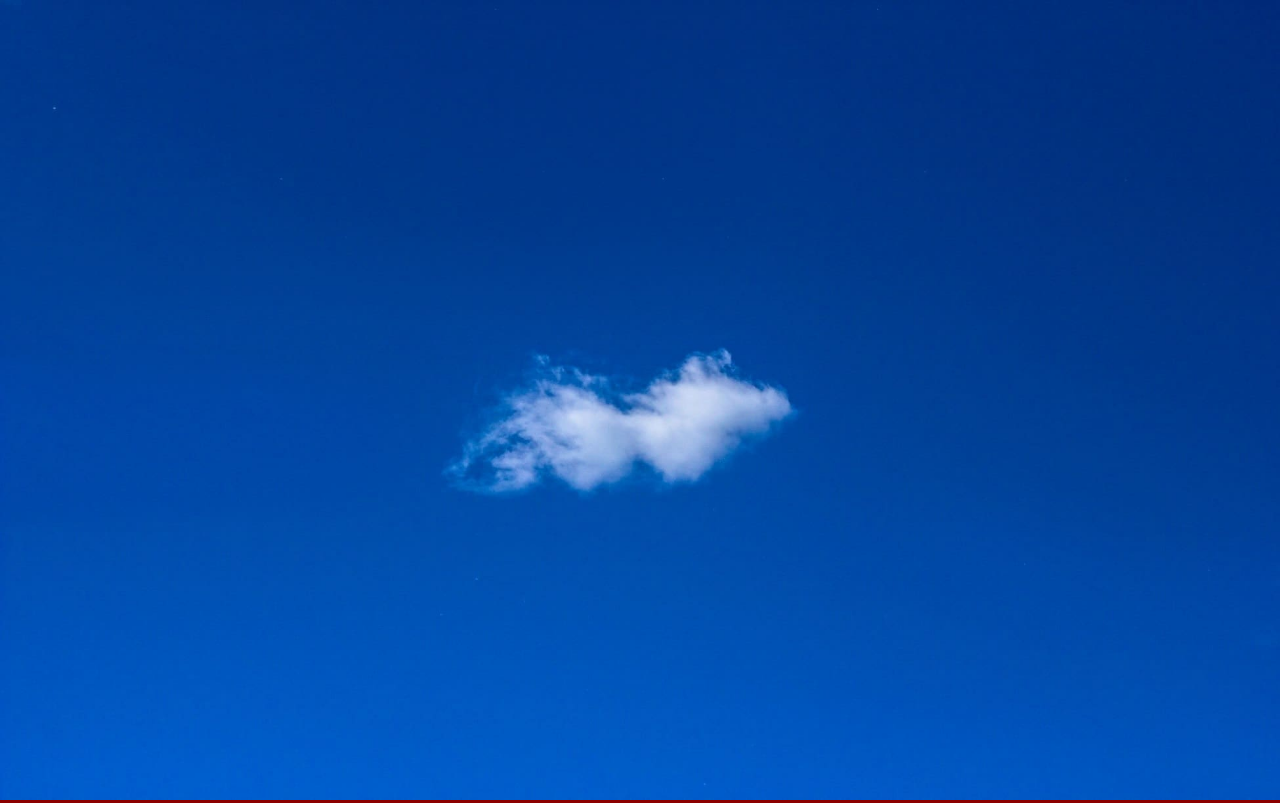
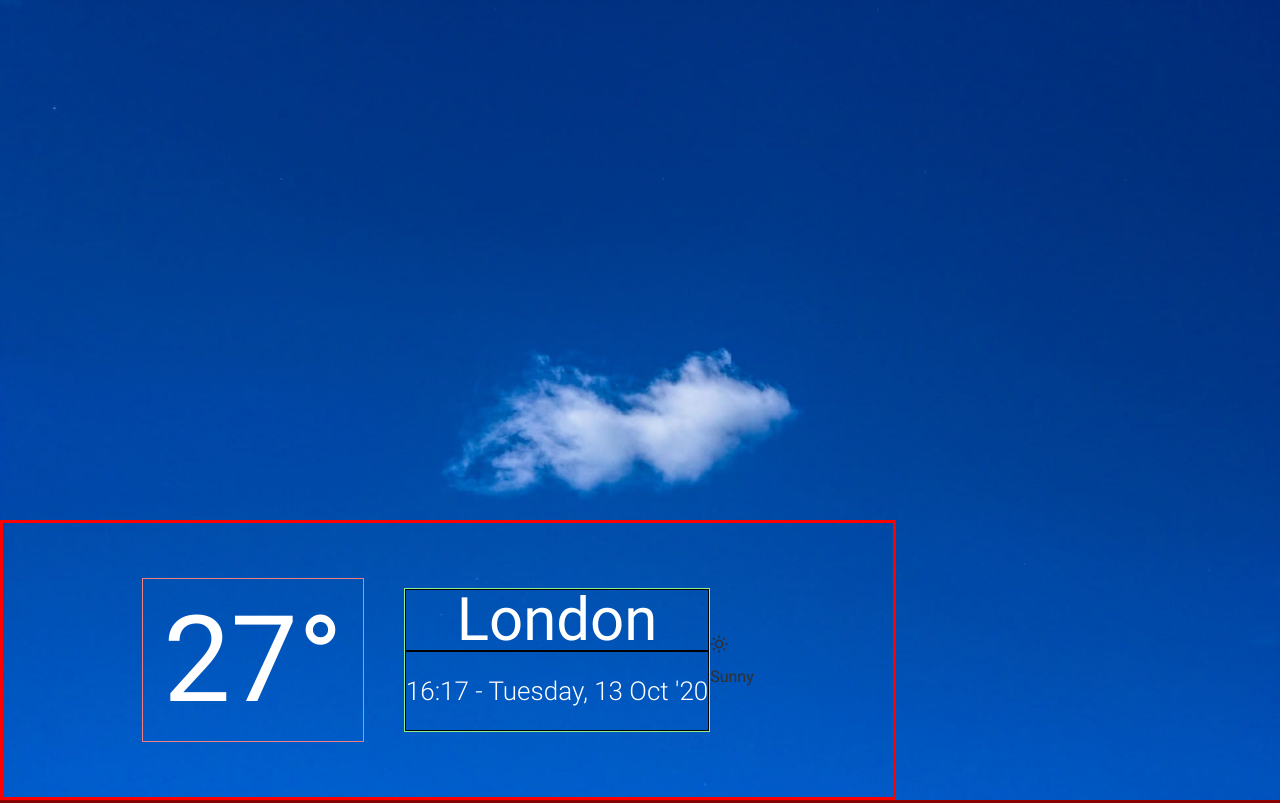
Before and after one commit to Rhelli/my.weather, a website built with webpack: page dist/index.html in a window 1280 px wide. Built offline with nearby package versions, Linux system fonts and the light colour scheme.

Commit message:
Changes to currentWeatherDisplay, domTools, styling and loader:
 - Added all elements for the currentWeatherComponent (temp, location, datetime, forecast)
 - Created new domTool componentBuilder function
 - Assembled all new currentWeatherDisplay elements into the currentWeatherDisplay component and added it to the main page
 - Added basic styling for the currentWeatherDisplay component

```diff
--- a/src/scripts/currentWeatherDisplay.js
+++ b/src/scripts/currentWeatherDisplay.js
@@ -0,0 +1,42 @@
+import * as generator from './domTool';
+
+const currentTemp = () => {
+  const container = generator.elementGen('div', 'current-temp-container', 'currentTempContainer');
+  // PLACEHOLDER ------- //
+  const currentTemp = generator.textGen('h1', '27°', 'current-temp', 'currentTemp');
+  container.appendChild(currentTemp);
+  return container;
+}
+
+const currentLocationInfo = () => {
+  const container = generator.elementGen('div', 'current-location-info-container', 'currentLocationInfoContainer');
+  const currentLocationContainer = generator.elementGen('div', 'current-location-container', 'currentLocationContainer');
+  const currentDatetimeContainer = generator.elementGen('div', 'current-datetime-container', 'currentDatetimeContainer');
+  // PLACEHOLDER ------ //
+  const currentLocation = generator.textGen('h3', 'London', 'current-location', 'currentLocation');
+  const currentDatetime = generator.textGen('p', "16:17*-*Tuesday,*13*Oct*'20", 'current-datetime', 'currentDatetime', '*');
+  currentLocationContainer.appendChild(currentLocation);
+  currentDatetimeContainer.appendChild(currentDatetime);
+  container.append(currentLocationContainer, currentDatetimeContainer);
+  return container;
+}
+
+const currentForecast = () => {
+  const container = generator.elementGen('div', 'current-forecast', 'currentForecast');
+  const currentForecastIconContainer = generator.elementGen('div', 'current-forecast-icon-container', 'currentForecastIconContainer');
+  const currentForecastTextContainer = generator.elementGen('div', 'current-forecast-text-container', 'currentForecastTextContainer');
+  // PLACEHOLDER ------- //
+  const currentForecastIcon = generator.textGen('p', '<i*class="wi*wi-day-sunny"></i>', 'current-forecast-icon', 'currentForecastIcon', '*');
+  const currentForecastText = generator.textGen('p', 'Sunny');
+  currentForecastIconContainer.appendChild(currentForecastIcon);
+  currentForecastTextContainer.appendChild(currentForecastText);
+  container.append(currentForecastIconContainer, currentForecastTextContainer);
+  return container;
+}
+
+const assembleComponent = () => {
+  const currentWeatherComponent = generator.componentBuilder('current-weather-component', 'currentWeatherComponent', currentTemp(), currentLocationInfo(), currentForecast());
+  return currentWeatherComponent;
+}
+
+export default assembleComponent;
--- a/src/scripts/domTool.js
+++ b/src/scripts/domTool.js
@@ -5,7 +5,7 @@
   return element;
 }
 
-const textGen = (tag, text, symbol, className = null, idName = null) => {
+const textGen = (tag, text, className = null, idName = null, symbol = null) => {
   const element = document.createElement(tag);
   const unparsedText = text.split('');
   const spacedText = [];
@@ -23,4 +23,12 @@
   return element;
 }
 
-export { elementGen, textGen }
+const componentBuilder = (className, idName, ...containers) => {
+  const mainContainer = elementGen('div', className, idName);
+  containers.forEach(container => {
+    mainContainer.appendChild(container);
+  })
+  return mainContainer;
+}
+
+export { elementGen, textGen, componentBuilder }
--- a/src/scripts/loader.js
+++ b/src/scripts/loader.js
@@ -1,9 +1,10 @@
 import * as generator from './domTool';
 import backgroundImage from './backgroundManager';
+import currentWeatherComponent from './currentWeatherDisplay';
 
 const pageBuilder = () => {
   const mainContainer = generator.elementGen('div', 'main-page-container', 'mainPageContainer');
-  mainContainer.appendChild(backgroundImage());
+  mainContainer.append(backgroundImage(), currentWeatherComponent());
   return mainContainer;
 }
 
--- a/src/styles/styles.scss
+++ b/src/styles/styles.scss
@@ -58,10 +58,16 @@
 
 // PAGE BACKGROUND IMAGE CONTAINER --------------------------------------------//
 .background-image-container {
+  position: absolute;
+  top: 0;
+  bottom: 0;
+  left: 0;
+  right: 0;
   height: 100%;
   width: 100%;
   padding: 0;
   margin: 0;
+  z-index: 1;
 
   .background-image {
     height: 100%;
@@ -70,3 +76,64 @@
     margin: 0;
   }
 }
+
+// CURRENT WEATHER COMPONENT -------------------------------------------------------//
+.current-weather-component {
+  display: flex;
+  justify-content: center;
+  align-items: center;
+  height: 35%;
+  width: 70%;
+  position: absolute;
+  bottom: 0;
+  left: 0;
+  border: 3px solid red;
+  z-index: 2;
+
+  .current-temp-container {
+    display: flex;
+    justify-content: center;
+    align-items: center;
+    height: 60%;
+    width: auto;
+    z-index: 2;
+    border: 1px solid lightcoral;
+    margin-right: 40px;
+    padding: 20px;
+
+    .current-temp {
+      font: $title-font;
+      font-weight: 400;
+      font-size: 120px;
+      color: white;
+    }
+  }
+
+  .current-location-info-container {
+    display: flex;
+    flex-flow: column nowrap;
+    height: auto;
+    width: auto;
+    border: 1px solid lightgreen;
+
+    .current-location-container,
+    .current-datetime-container {
+      display: flex;
+      height: 50%;
+      width: 100%;
+      justify-content: center;
+      align-items: flex-end;
+      border: 1px solid black;
+
+      .current-location {
+        font: 400 60px/60px $body-font;
+        color: white;
+      }
+
+      .current-datetime {
+        font: 300 26px/26px $body-font;
+        color: white;
+      }
+    }
+  }
+}
```
